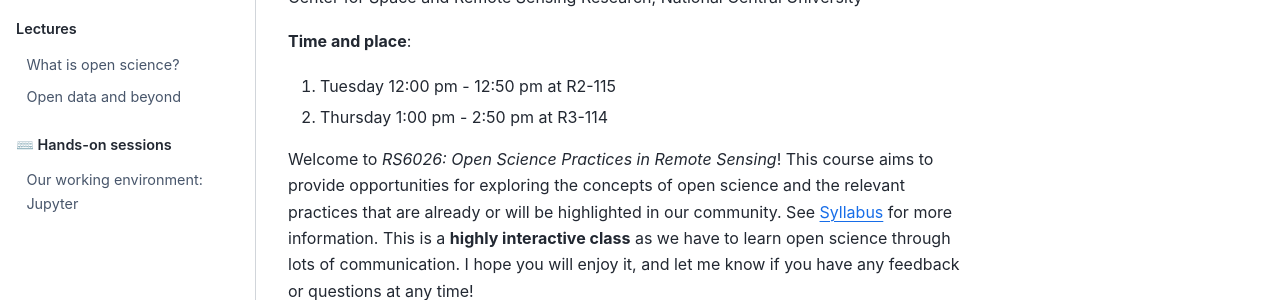
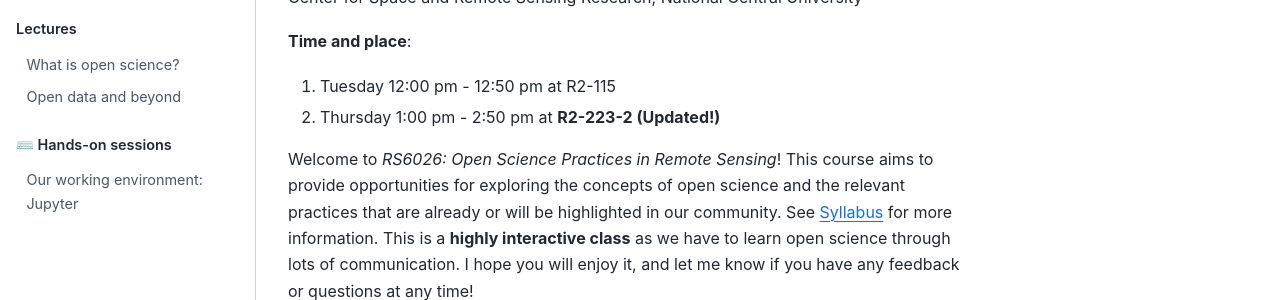
Before and after one commit to whyjz/ncu-open-science, a Jupyter Book: the page built from docs/index.md, in a window 1280 px wide. Shown: the part 288-588 px from the top of the page. Built offline with Jupyter Book 1.0.4 settings and Sphinx 7.4.7 and the Sphinx Book theme 1.1.4, drawn with Linux system fonts in a browser that asks for light colours.

Commit message:
Update course info

```diff
--- a/docs/index.md
+++ b/docs/index.md
@@ -7,6 +7,6 @@ Center for Space and Remote Sensing Research, National Central University
 **Time and place**:
 
 1. Tuesday 12:00 pm - 12:50 pm at R2-115
-2. Thursday 1:00 pm - 2:50 pm at R3-114
+2. Thursday 1:00 pm - 2:50 pm at **R2-223-2 (Updated!)**
 
 Welcome to *RS6026: Open Science Practices in Remote Sensing*! This course aims to provide opportunities for exploring the concepts of open science and the relevant practices that are already or will be highlighted in our community. See [Syllabus](syllabus.html) for more information. This is a **highly interactive class** as we have to learn open science through lots of communication. I hope you will enjoy it, and let me know if you have any feedback or questions at any time!
```
Also changed, not shown: docs/lectures/L1-intro.md (+1 -0 lines), docs/tentative.md (+1 -1 lines).
